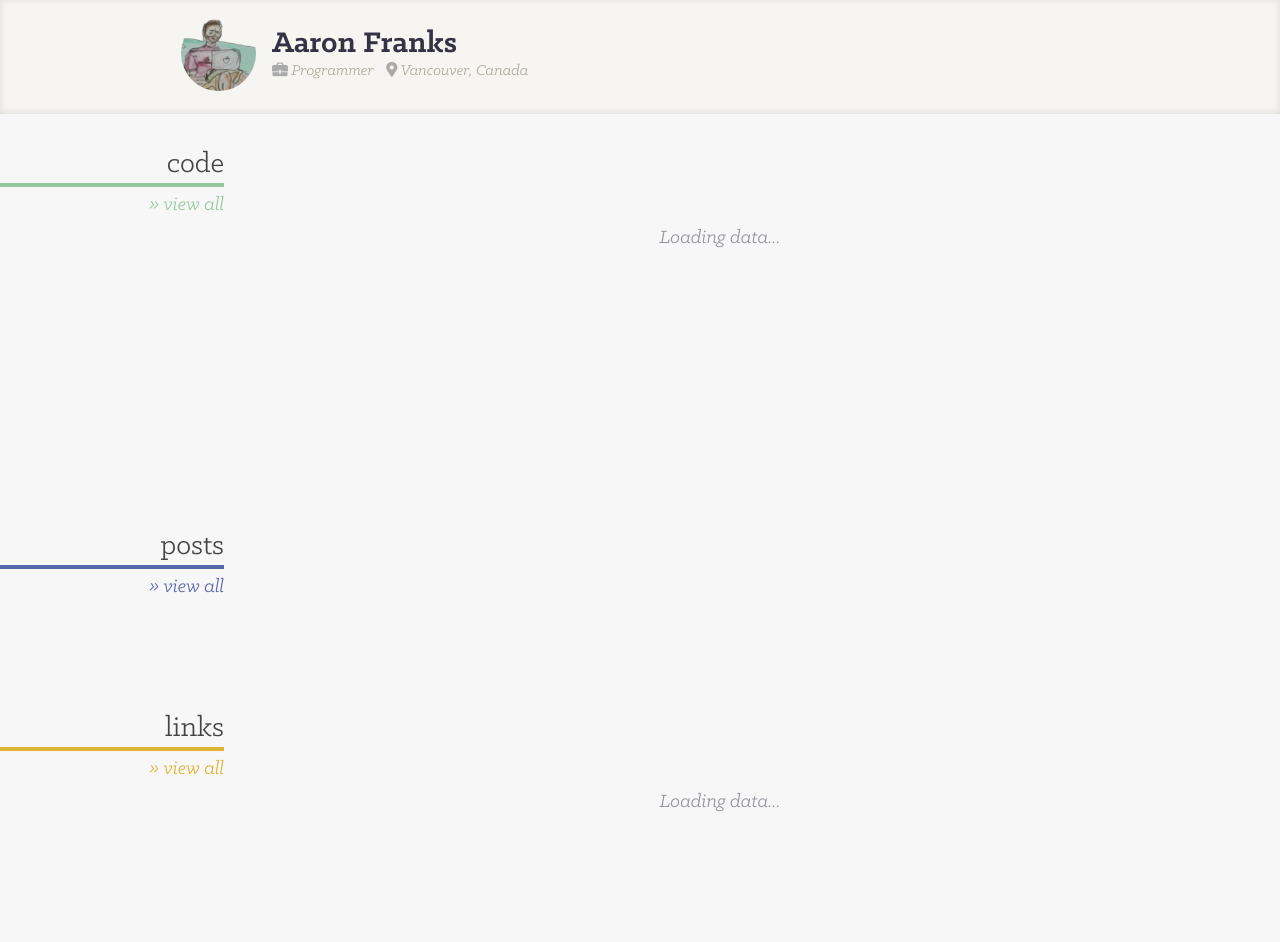
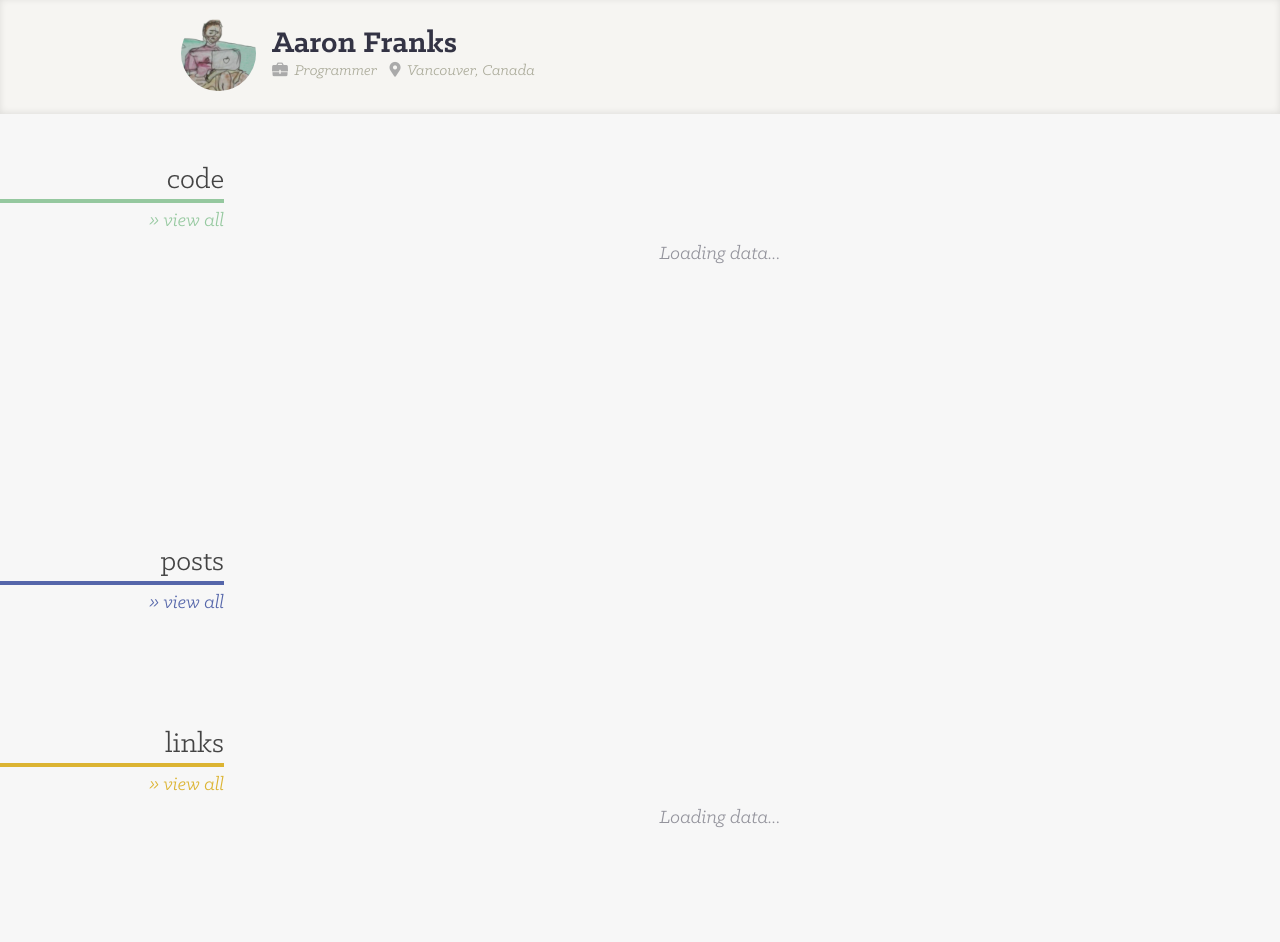
Before and after one commit to af/af.github.com, a Jekyll site: the page built from index.html, in a window 1280 px wide. Built offline with Jekyll 4.4.1, drawn with Linux system fonts in a browser that asks for light colours; Markdown is read by kramdown in place of the engine named in the settings.

Commit message:
Small spacing fixes

```diff
--- a/assets/main.css
+++ b/assets/main.css
@@ -78,7 +78,7 @@ body {
 body > header .title {
   display: block;
   padding: 1rem 0;
-  margin-bottom: 2rem;
+  margin-bottom: 3rem;
   border: none;
   background: none;
   zoom: 1;
@@ -141,7 +141,7 @@ body > header .job:before {
   color: #aaa;
   font-family: 'icons';
   font-style: normal;
-  margin-right: 0.2em;
+  margin-right: 0.4em;
 }
 body > header .location:before {
   content: '\e801';
@@ -149,7 +149,7 @@ body > header .location:before {
   color: #aaa;
   font-family: 'icons';
   font-style: normal;
-  margin-right: 0.2em;
+  margin-right: 0.4em;
 }
 .content {
   margin-left: 20%;
--- a/styles/_fonts.styl
+++ b/styles/_fonts.styl
@@ -32,7 +32,7 @@ includeIcon($char, $color)
     color: $color
     font-family: 'icons'
     font-style: normal
-    margin-right: 0.2em
+    margin-right: 0.4em
 
 $githubIcon($color='inherit')
     includeIcon('\e800', $color)
--- a/styles/layout.styl
+++ b/styles/layout.styl
@@ -3,7 +3,7 @@ body > header
     .title
         display: block
         padding: 1rem 0
-        margin-bottom: 2rem
+        margin-bottom: 3rem
         border: none
         background: none
         clearfix()
```
